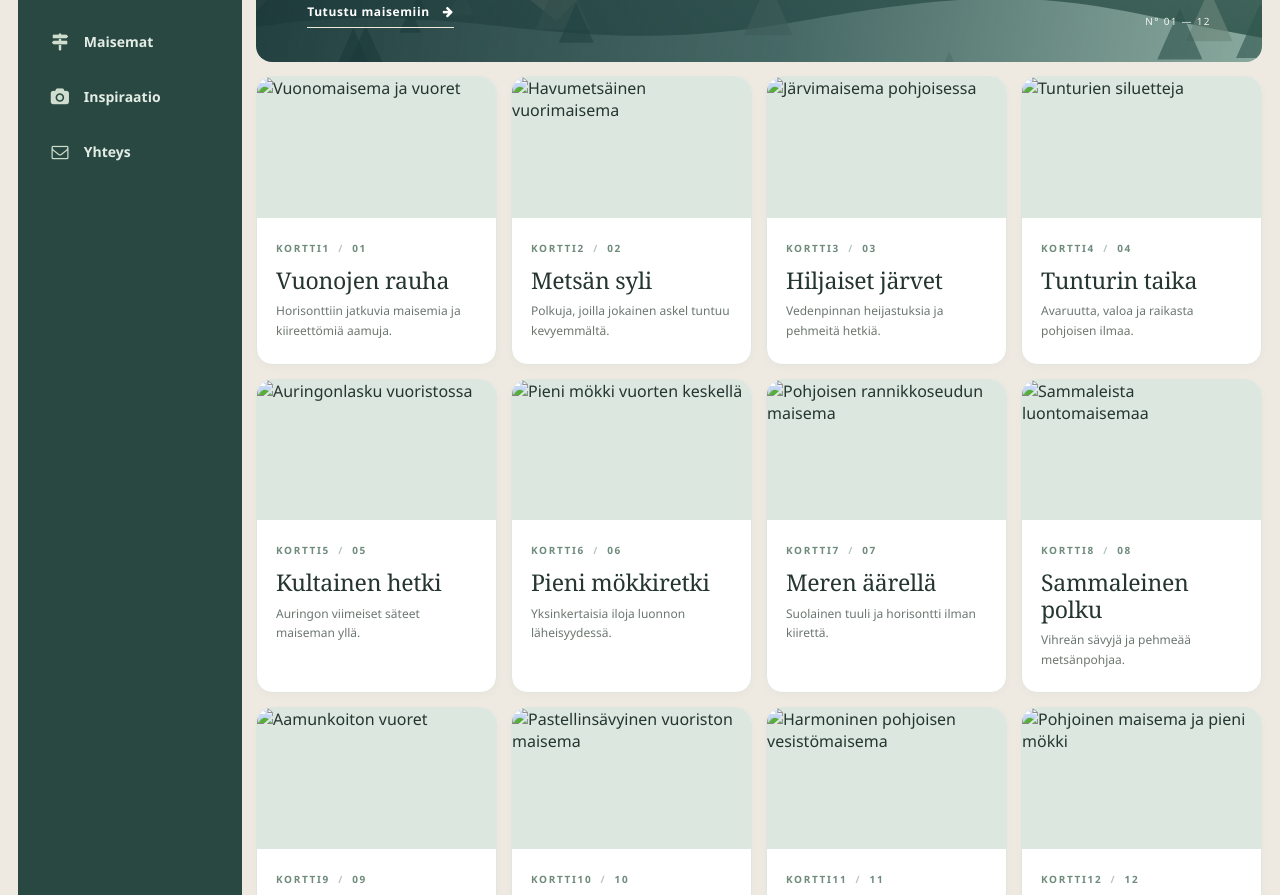
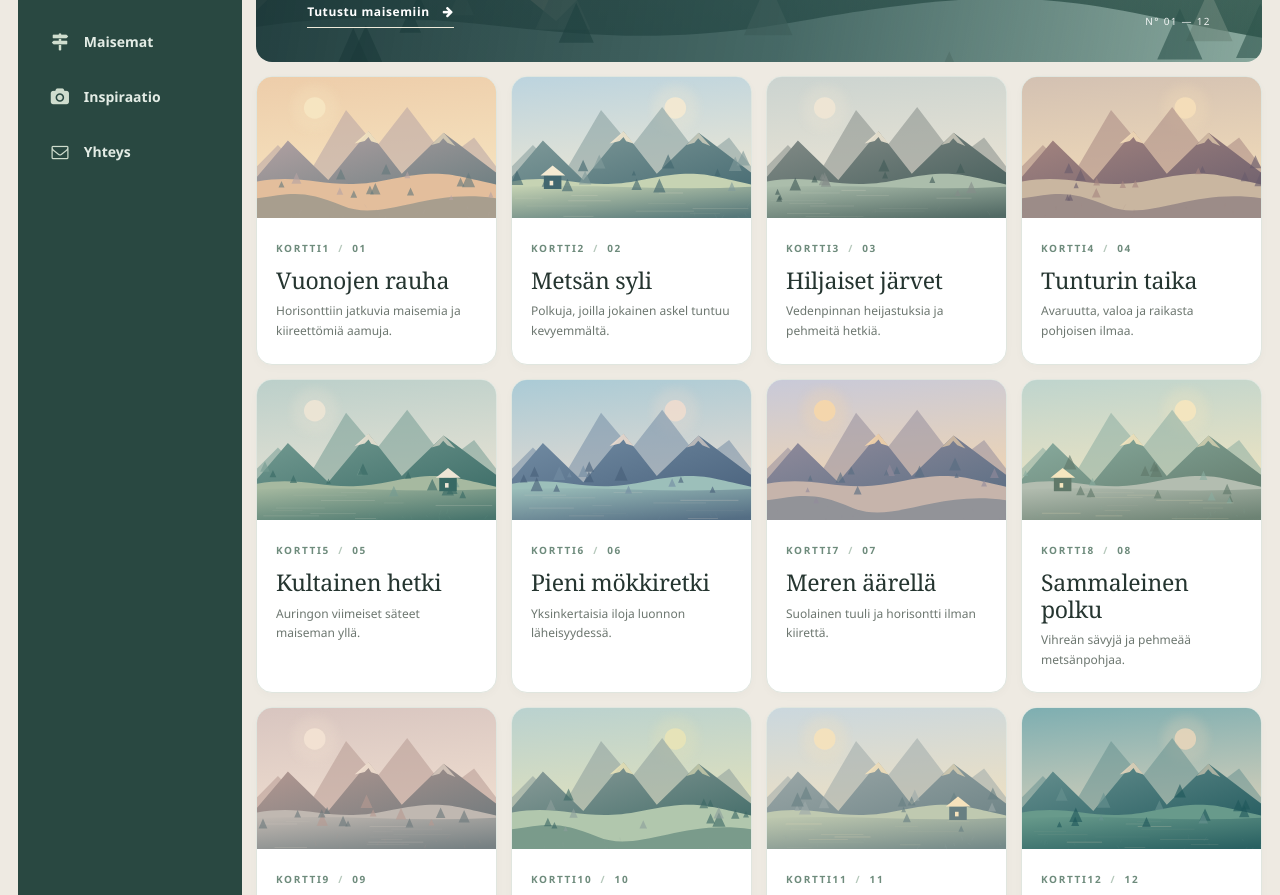
Before and after one commit to iinesiines/Oppimisteht-v-2A, a plain HTML site: page index.html in a window 1280 px wide. Shown: the part 253-1148 px from the top of the page. Drawn offline with Linux system fonts and the light colour scheme; files that its build step writes are made by us from their sources; files whose address does not match are found by name.

Commit message:
Add files via upload

```diff
--- a/index.html
+++ b/index.html
@@ -6,8 +6,30 @@
   <meta name="description" content="Nordic Notes — kuvallinen ja responsiivinen CSS Grid -harjoitussivusto.">
   <meta name="theme-color" content="#203a36">
   <title>Nordic Notes | CSS Grid -oppimistehtävä 2A</title>
-  <link rel="stylesheet" href="styles/font-awesome.min.css">
+  <link rel="stylesheet" href="font-awesome.min.css">
   <link rel="stylesheet" href="styles.css">
+  <!-- GitHub Pages: tiedostot sijaitsevat tässä repositoriossa päätasolla. -->
+  <style>
+    /* Korjattu Font Awesome -fontin sijainti navigaation ikoneille. */
+    @font-face {
+      font-family: 'FontAwesome';
+      src: url('fontawesome-webfont.woff2') format('woff2'),
+           url('fontawesome-webfont.woff') format('woff');
+      font-weight: normal;
+      font-style: normal;
+      font-display: block;
+    }
+    /* Taustakuvien polut, kun SVG-kuvat ovat HTML:n kanssa samassa kansiossa. */
+    .otsikko {
+      background-image: linear-gradient(100deg, rgba(21,49,51,.91) 1%, rgba(29,65,66,.68) 54%, rgba(38,70,66,.16)), url('otsikko.svg');
+    }
+    .mainos::before {
+      background-image: linear-gradient(100deg, rgba(21,47,43,.89), rgba(31,56,54,.5)), url('mainos1.svg');
+    }
+    .mainos2::before {
+      background-image: linear-gradient(100deg, rgba(55,45,47,.9), rgba(64,59,62,.38)), url('mainos2.svg');
+    }
+  </style>
 </head>
 <body>
   <a class="ohita" href="#otsikko">Siirry sisältöön</a>
@@ -37,7 +59,7 @@
     </header>
 
     <article class="kortti kortti1" id="kortti1" aria-labelledby="kortti1-otsikko">
-      <div class="kortti-kuva"><img src="assets/kortti1.svg" alt="Vuonomaisema ja vuoret" loading="eager" width="1200" height="760"></div>
+      <div class="kortti-kuva"><img src="kortti1.svg" alt="Vuonomaisema ja vuoret" loading="eager" width="1200" height="760"></div>
       <div class="kortti-sisalto">
         <span class="kortti-tunnus">kortti1 <span aria-hidden="true">/</span> 01</span>
         <h2 id="kortti1-otsikko">Vuonojen rauha</h2>
@@ -46,7 +68,7 @@
     </article>
 
     <article class="kortti kortti2" id="kortti2" aria-labelledby="kortti2-otsikko">
-      <div class="kortti-kuva"><img src="assets/kortti2.svg" alt="Havumetsäinen vuorimaisema" loading="eager" width="1200" height="760"></div>
+      <div class="kortti-kuva"><img src="kortti2.svg" alt="Havumetsäinen vuorimaisema" loading="eager" width="1200" height="760"></div>
       <div class="kortti-sisalto">
         <span class="kortti-tunnus">kortti2 <span aria-hidden="true">/</span> 02</span>
         <h2 id="kortti2-otsikko">Metsän syli</h2>
@@ -55,7 +77,7 @@
     </article>
 
     <article class="kortti kortti3" id="kortti3" aria-labelledby="kortti3-otsikko">
-      <div class="kortti-kuva"><img src="assets/kortti3.svg" alt="Järvimaisema pohjoisessa" loading="lazy" width="1200" height="760"></div>
+      <div class="kortti-kuva"><img src="kortti3.svg" alt="Järvimaisema pohjoisessa" loading="lazy" width="1200" height="760"></div>
       <div class="kortti-sisalto">
         <span class="kortti-tunnus">kortti3 <span aria-hidden="true">/</span> 03</span>
         <h2 id="kortti3-otsikko">Hiljaiset järvet</h2>
@@ -64,7 +86,7 @@
     </article>
 
     <article class="kortti kortti4" id="kortti4" aria-labelledby="kortti4-otsikko">
-      <div class="kortti-kuva"><img src="assets/kortti4.svg" alt="Tunturien siluetteja" loading="lazy" width="1200" height="760"></div>
+      <div class="kortti-kuva"><img src="kortti4.svg" alt="Tunturien siluetteja" loading="lazy" width="1200" height="760"></div>
       <div class="kortti-sisalto">
         <span class="kortti-tunnus">kortti4 <span aria-hidden="true">/</span> 04</span>
         <h2 id="kortti4-otsikko">Tunturin taika</h2>
@@ -73,7 +95,7 @@
     </article>
 
     <article class="kortti kortti5" id="kortti5" aria-labelledby="kortti5-otsikko">
-      <div class="kortti-kuva"><img src="assets/kortti5.svg" alt="Auringonlasku vuoristossa" loading="lazy" width="1200" height="760"></div>
+      <div class="kortti-kuva"><img src="kortti5.svg" alt="Auringonlasku vuoristossa" loading="lazy" width="1200" height="760"></div>
       <div class="kortti-sisalto">
         <span class="kortti-tunnus">kortti5 <span aria-hidden="true">/</span> 05</span>
         <h2 id="kortti5-otsikko">Kultainen hetki</h2>
@@ -82,7 +104,7 @@
     </article>
 
     <article class="kortti kortti6" id="kortti6" aria-labelledby="kortti6-otsikko">
-      <div class="kortti-kuva"><img src="assets/kortti6.svg" alt="Pieni mökki vuorten keskellä" loading="lazy" width="1200" height="760"></div>
+      <div class="kortti-kuva"><img src="kortti6.svg" alt="Pieni mökki vuorten keskellä" loading="lazy" width="1200" height="760"></div>
       <div class="kortti-sisalto">
         <span class="kortti-tunnus">kortti6 <span aria-hidden="true">/</span> 06</span>
         <h2 id="kortti6-otsikko">Pieni mökkiretki</h2>
@@ -91,7 +113,7 @@
     </article>
 
     <article class="kortti kortti7" id="kortti7" aria-labelledby="kortti7-otsikko">
-      <div class="kortti-kuva"><img src="assets/kortti7.svg" alt="Pohjoisen rannikkoseudun maisema" loading="lazy" width="1200" height="760"></div>
+      <div class="kortti-kuva"><img src="kortti7.svg" alt="Pohjoisen rannikkoseudun maisema" loading="lazy" width="1200" height="760"></div>
       <div class="kortti-sisalto">
         <span class="kortti-tunnus">kortti7 <span aria-hidden="true">/</span> 07</span>
         <h2 id="kortti7-otsikko">Meren äärellä</h2>
@@ -100,7 +122,7 @@
     </article>
 
     <article class="kortti kortti8" id="kortti8" aria-labelledby="kortti8-otsikko">
-      <div class="kortti-kuva"><img src="assets/kortti8.svg" alt="Sammaleista luontomaisemaa" loading="lazy" width="1200" height="760"></div>
+      <div class="kortti-kuva"><img src="kortti8.svg" alt="Sammaleista luontomaisemaa" loading="lazy" width="1200" height="760"></div>
       <div class="kortti-sisalto">
         <span class="kortti-tunnus">kortti8 <span aria-hidden="true">/</span> 08</span>
         <h2 id="kortti8-otsikko">Sammaleinen polku</h2>
@@ -109,7 +131,7 @@
     </article>
 
     <article class="kortti kortti9" id="kortti9" aria-labelledby="kortti9-otsikko">
-      <div class="kortti-kuva"><img src="assets/kortti9.svg" alt="Aamunkoiton vuoret" loading="lazy" width="1200" height="760"></div>
+      <div class="kortti-kuva"><img src="kortti9.svg" alt="Aamunkoiton vuoret" loading="lazy" width="1200" height="760"></div>
       <div class="kortti-sisalto">
         <span class="kortti-tunnus">kortti9 <span aria-hidden="true">/</span> 09</span>
         <h2 id="kortti9-otsikko">Aamun ensimmäinen valo</h2>
@@ -118,7 +140,7 @@
     </article>
 
     <article class="kortti kortti10" id="kortti10" aria-labelledby="kortti10-otsikko">
-      <div class="kortti-kuva"><img src="assets/kortti10.svg" alt="Pastellinsävyinen vuoriston maisema" loading="lazy" width="1200" height="760"></div>
+      <div class="kortti-kuva"><img src="kortti10.svg" alt="Pastellinsävyinen vuoriston maisema" loading="lazy" width="1200" height="760"></div>
       <div class="kortti-sisalto">
         <span class="kortti-tunnus">kortti10 <span aria-hidden="true">/</span> 10</span>
         <h2 id="kortti10-otsikko">Taivaan sävyt</h2>
@@ -127,7 +149,7 @@
     </article>
 
     <article class="kortti kortti11" id="kortti11" aria-labelledby="kortti11-otsikko">
-      <div class="kortti-kuva"><img src="assets/kortti11.svg" alt="Harmoninen pohjoisen vesistömaisema" loading="lazy" width="1200" height="760"></div>
+      <div class="kortti-kuva"><img src="kortti11.svg" alt="Harmoninen pohjoisen vesistömaisema" loading="lazy" width="1200" height="760"></div>
       <div class="kortti-sisalto">
         <span class="kortti-tunnus">kortti11 <span aria-hidden="true">/</span> 11</span>
         <h2 id="kortti11-otsikko">Pohjoinen valo</h2>
@@ -136,7 +158,7 @@
     </article>
 
     <article class="kortti kortti12" id="kortti12" aria-labelledby="kortti12-otsikko">
-      <div class="kortti-kuva"><img src="assets/kortti12.svg" alt="Pohjoinen maisema ja pieni mökki" loading="lazy" width="1200" height="760"></div>
+      <div class="kortti-kuva"><img src="kortti12.svg" alt="Pohjoinen maisema ja pieni mökki" loading="lazy" width="1200" height="760"></div>
       <div class="kortti-sisalto">
         <span class="kortti-tunnus">kortti12 <span aria-hidden="true">/</span> 12</span>
         <h2 id="kortti12-otsikko">Maiseman äärellä</h2>
```
